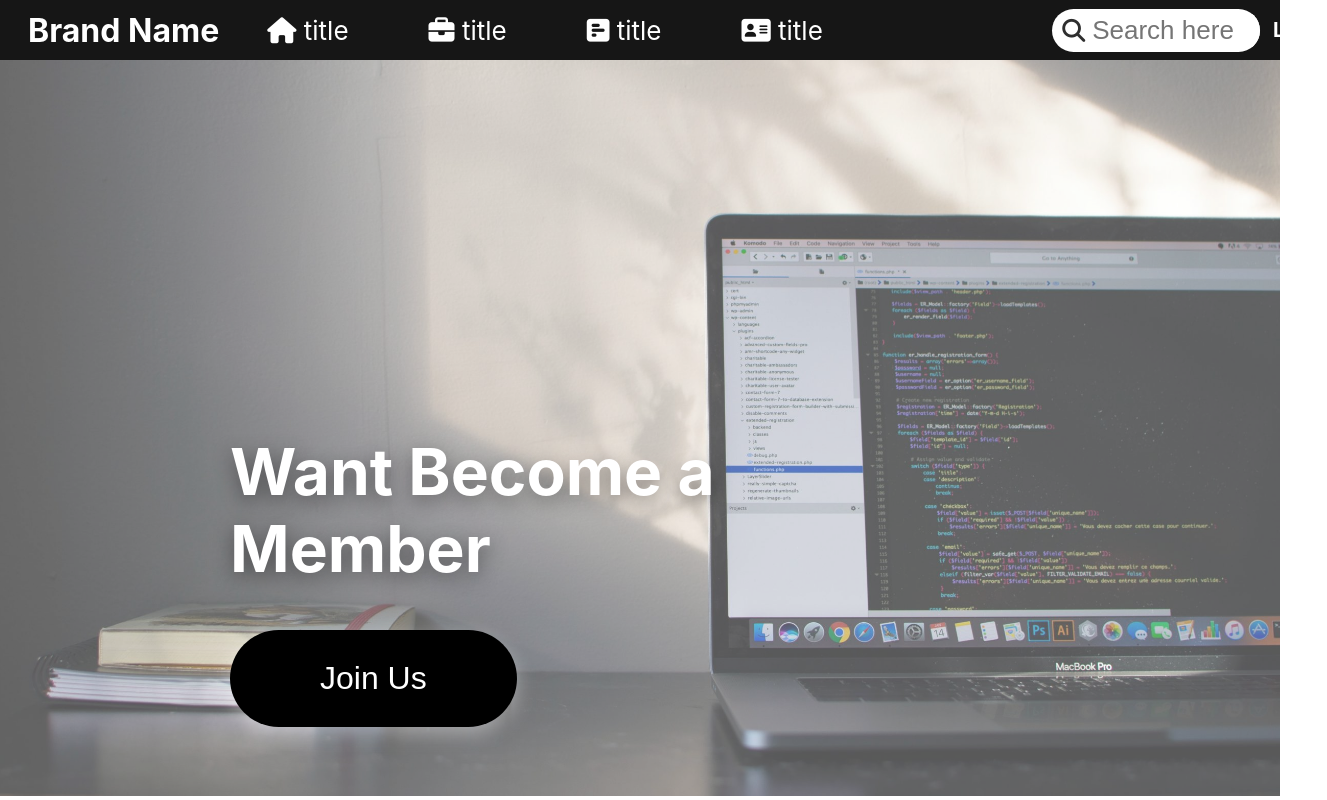
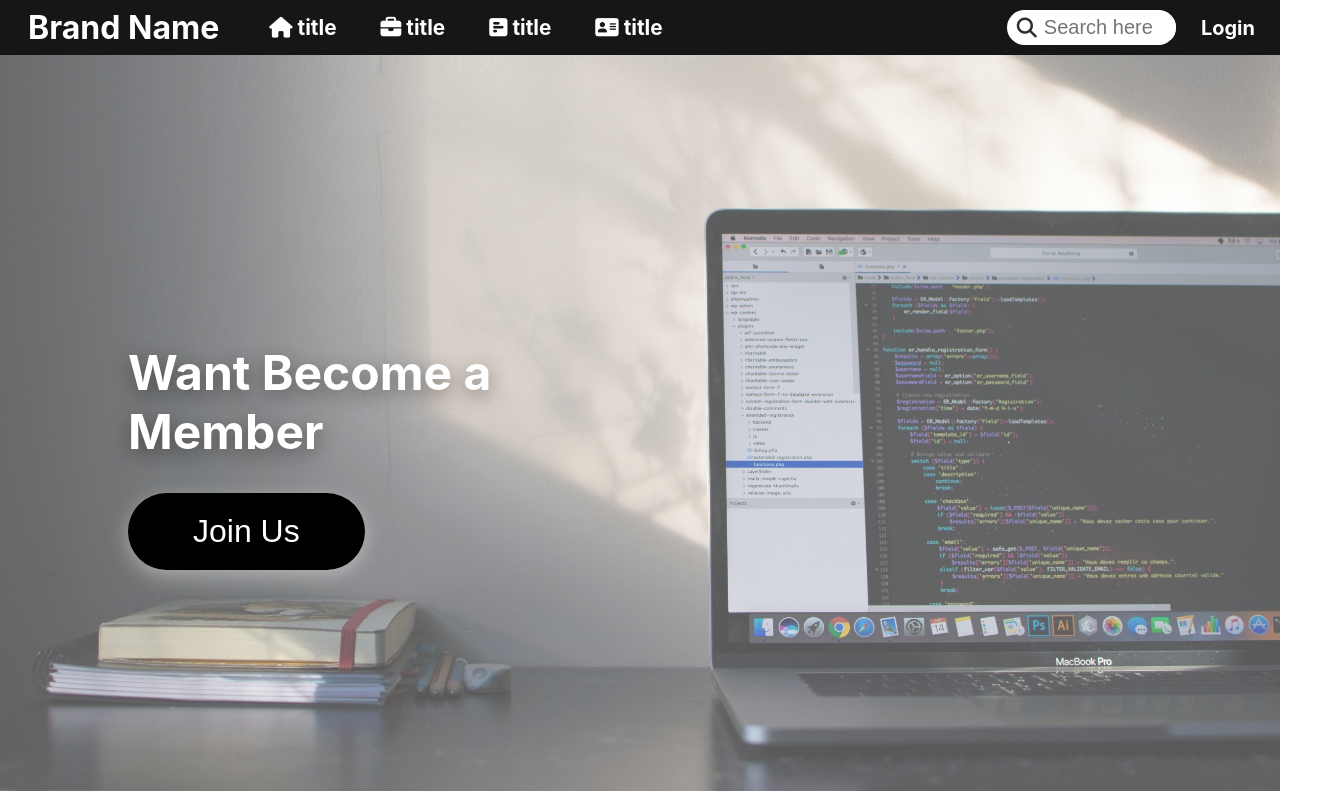
Before and after one commit to Yousuf9o5/React-First-Project, a React (Create React App) app: page / in a window 1280 px wide. Shown: the whole page, 1327 px wide, since content can reach past the window. Built offline with nearby package versions, Linux system fonts and the light colour scheme.

Commit message:
rewrite the css files

```diff
--- a/src/component/Joining section folder/Join section css file.css
+++ b/src/component/Joining section folder/Join section css file.css
@@ -14,9 +14,9 @@
 
 .JoinSec .Joining-sec {
     position: absolute;
-    margin-left: 230px;
-    margin-top: 330px;
-    font-size: 32px;
+    margin-left: 10%;
+    margin-top: 20%;
+    font-size: 24px;
 }
 
 .JoinSec .Joining-sec h1 {
@@ -26,7 +26,7 @@
 }
 
 .JoinSec .Joining-sec button {
-    padding: 30px 0px;
+    padding: 20px 0px;
     border: none;
     border-radius: 50px;
     background-color: black;
@@ -36,7 +36,7 @@
 
 .JoinSec .Joining-sec button a {
     font-size: 32px;
-    padding: 31px 90px;
+    padding: 20px 65px;
     color: black;
     background-color: transparent;
     color: white;
--- a/src/component/Nav bar folder/Nav bar css file.css
+++ b/src/component/Nav bar folder/Nav bar css file.css
@@ -5,8 +5,7 @@
     width: 100%;
     align-items: center;
     justify-content: space-between;
-    height: 60px;
-    z-index: 999;
+    z-index: 1;
 }
 
 .links-section {
@@ -28,24 +27,26 @@
     position: relative;
     display: flex;
     margin: 0px;
-    margin-left: 20px;
+    margin-left: 40px;
     padding: 0px;
 
 }
 
 .navigations li {
+    position: relative;
     list-style: none;
-    font-size: 26px;
-    margin: 0px 10px;
+    font-size: 1.3rem;
+    margin:0 7px;
 }
 
 
 .navigations li a {
     position: relative;
+    font-weight: 700;
     color: white;
     display: block;
-    padding: 10px 30px;
-    border-radius: 50px;
+    padding: 3px 15px;
+    border-radius: 30px;
     transition: all 0.3s ease;
 }
 
@@ -55,13 +56,9 @@
 }
 
 .right-section-nav {
-    position: relative;
     display: flex;
-    width: 20%;
     align-items: center;
     justify-content: center;
-    width: 25%;
-    right: 1rem;
 }
 
 .navbar>.toggale {
--- a/src/component/Search section folder/Search css file.css
+++ b/src/component/Search section folder/Search and Login button css file.css
@@ -6,7 +6,7 @@
     padding: 5px 10px;
     float: right;
     align-items: center;
-    border-radius: 50px;
+    border-radius: 20px;
     width: 53%;
     overflow: hidden;
     transition: all 0.3s ease-out;
@@ -14,7 +14,7 @@
 
 .search-bar-seaction input {
     position: relative;
-    font-size: 26px;
+    font-size: 20px;
     margin: 0px 5px;
     outline: none;
     border: none;
@@ -25,7 +25,7 @@
 }
 
 .search-bar-seaction i {
-    font-size: 23px;
+    font-size: 20px;
 }
 
 .log-in-button {
@@ -34,5 +34,5 @@
     color: white;
     font-weight: 700;
     font-size: 20px;
-    margin: 10px 13px;
+    margin: 10px 25px;
 }
--- a/src/component/Search section folder/Search.js
+++ b/src/component/Search section folder/Search.js
@@ -1,5 +1,5 @@
 import React from "react";
-import "./Search css file.css";
+import "./Search and Login button css file.css";
 
 function Search() {
   return (
```
